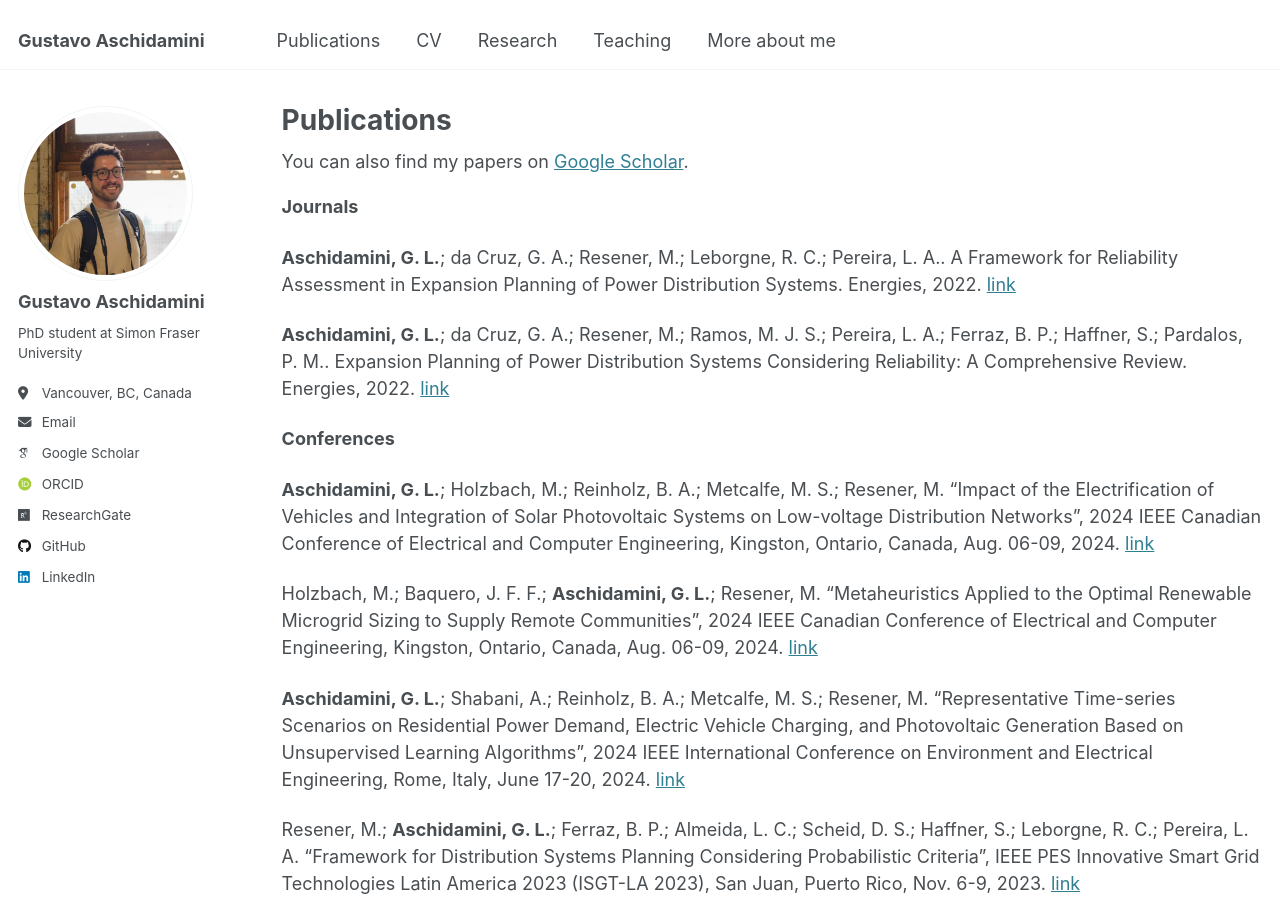
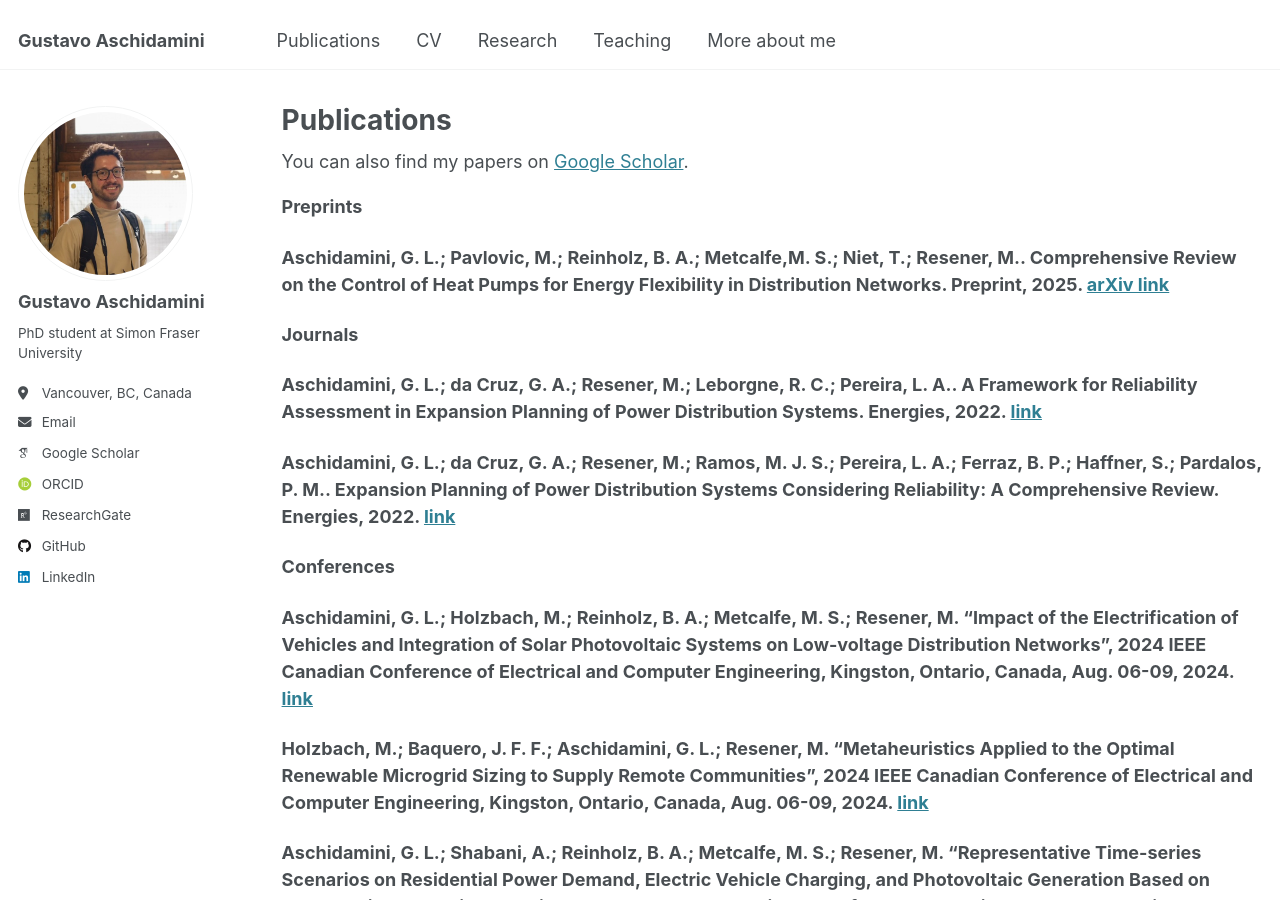
Before and after one commit to gaschidamini/gaschidamini.github.io, a Jekyll site: the page built from _pages/publications.html, in a window 1280 px wide and 900 px high. Built offline with Jekyll 4.4.1, drawn with Linux system fonts in a browser that asks for light colours; some web fonts are replaced.

Commit message:
Update publications.html

```diff
--- a/_pages/publications.html
+++ b/_pages/publications.html
@@ -9,6 +9,10 @@ author_profile: true
   <div class="wordwrap">You can also find my papers on <a href="{{site.author.googlescholar}}">Google Scholar</a>.</div>
 {% endif %}
 
+
+<p><strong>Preprints</strong></p>
+
+<p><strong> Aschidamini, G. L.; Pavlovic, M.; Reinholz, B. A.; Metcalfe,M. S.; Niet, T.; Resener, M.. Comprehensive Review on the Control of Heat Pumps for Energy Flexibility in Distribution Networks. Preprint, 2025. <a href="https://arxiv.org/abs/2502.14111">arXiv link</a><p>
 
 <p><strong>Journals</strong></p>
 
```
